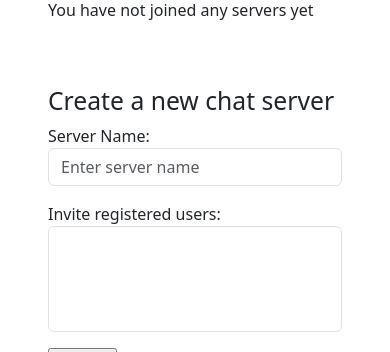
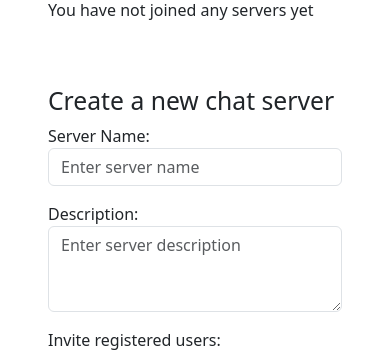
Before and after one commit to Cap0n3/ZenChat, a Django app: page /dashboard/ in a window 390 px wide. Shown: the part 301-653 px from the top of the page. Run offline with Django 5.2, Linux system fonts and the light colour scheme; the visitor is signed in with stand-in values (Sample User, id 1); data comes from the database, SQL or seed files in the repository; data that the repository does not hold is empty; parts of the project's set-up code (start-up, migrations or seed data) failed here and were passed over; some libraries are stand-ins or nearby versions.

Commit message:
Worked on room form, membership model and more

```diff
--- a/Chat/admin.py
+++ b/Chat/admin.py
@@ -45,7 +45,7 @@ class ChatServerAdmin(admin.ModelAdmin):
 
 
 class MembershipAdmin(admin.ModelAdmin):
-    list_display = ["user", "server", "role"]
+    list_display = ["server", "user", "role"]
     ordering = ["server", "user"]
 
 
--- a/Chat/apps.py
+++ b/Chat/apps.py
@@ -4,6 +4,3 @@ from django.apps import AppConfig
 class ChatConfig(AppConfig):
     default_auto_field = "django.db.models.BigAutoField"
     name = "Chat"
-
-    def ready(self):
-        import Chat.signals
--- a/Chat/forms.py
+++ b/Chat/forms.py
@@ -2,7 +2,7 @@ from .models import CustomUser
 from django import forms
 from django.contrib.auth.forms import ReadOnlyPasswordHashField
 from django.core.exceptions import ValidationError
-from .models import CustomUser, ChatServer
+from .models import CustomUser, ChatServer, Room, Membership
 
 
 # ========================= #
@@ -105,9 +105,9 @@ class SignupForm(forms.ModelForm):
         return user
 
 
-# ========================= #
-# ====== Server form ====== #
-# ========================= #
+# ======================== #
+# ====== Chat forms ====== #
+# ======================== #
 
 
 class CreateServerForm(forms.ModelForm):
@@ -123,7 +123,7 @@ class CreateServerForm(forms.ModelForm):
 
     class Meta:
         model = ChatServer
-        fields = ["name", "members"]
+        fields = ["name", "description", "members"]
         labels = {
             "name": "Server Name",
             "members": "Invite registered users",
@@ -135,6 +135,13 @@ class CreateServerForm(forms.ModelForm):
                     "placeholder": "Enter server name",
                 }
             ),
+            "description": forms.Textarea(
+                attrs={
+                    "class": "form-control",
+                    "placeholder": "Enter server description",
+                    "rows": 3,
+                }
+            ),
             "members": forms.SelectMultiple(
                 attrs={
                     "class": "form-control selectpicker",
@@ -144,3 +151,22 @@ class CreateServerForm(forms.ModelForm):
             ),
             "isPublic": forms.CheckboxInput(attrs={"class": "form-check-input"}),
         }
+
+class CreateRoomForm(forms.ModelForm):
+    def __init__(self, *args, **kwargs):
+        # Extract user_role from kwargs and pop it to prevent it from being passed to the parent class
+        user_role = kwargs.pop('user_role', None)
+        super(CreateRoomForm, self).__init__(*args, **kwargs)
+
+        if user_role != "admin":
+            # If the user is not an admin, remove the admins_only field
+            self.fields.pop("admins_only")
+
+    class Meta:
+        model = Room
+        fields = ["name", "description", "admins_only"]
+        widgets = {
+            'name': forms.TextInput(attrs={'class': 'form-control', 'placeholder': 'Enter room name'}),
+            'description': forms.Textarea(attrs={'class': 'form-control', 'placeholder': 'Enter room description', 'rows': 3}),
+            'admins_only': forms.CheckboxInput(attrs={'class': 'form-check-input'}),
+        }
--- a/Chat/models.py
+++ b/Chat/models.py
@@ -53,6 +53,13 @@ class ChatServer(models.Model):
     # messages = models.ManyToManyField(Message, related_name="messages")
     date_of_creation = models.DateTimeField(default=timezone.now)
 
+    def save(self, *args, **kwargs):
+        """
+        When server is created the owner is automatically added as an admin member
+        """
+        super(ChatServer, self).save(*args, **kwargs)
+        Membership.objects.create(user=self.owner, server=self, role="admin")
+
     def __str__(self):
         return self.name
 
@@ -68,6 +75,10 @@ class Membership(models.Model):
         ("moderator", "Moderator"),
     ]
     role = models.CharField(max_length=10, choices=ROLE_CHOICES, default="member", blank=False)
+
+    # Raise an error if the user is already a member of the server (avoid double membership)
+    class Meta:
+        unique_together = ["user", "server"]
 
     def __str__(self):
         return (
--- a/Chat/templates/Chat/dashboard.html
+++ b/Chat/templates/Chat/dashboard.html
@@ -23,7 +23,7 @@
                 <ul class="list-group">
                     {% for joined_server in joined_servers %}
                         <li class="list-group-item d-flex justify-content-between align-items-center">
-                            {{ joined_server.server }}
+                            <a href="{% url 'server' joined_server.server.id %}" class="btn btn-primary stretched-link">{{ joined_server.server.name }}</a>
                             {% if joined_server.server.owner.id == user.id %}
                                 <span class="badge bg-primary rounded-pill">owner</span>
                             {% elif joined_server.role == "admin" %}
--- a/Chat/templates/base.html
+++ b/Chat/templates/base.html
@@ -26,6 +26,11 @@
 					<li class="nav-item">
 						<a class="nav-link active" aria-current="page" href="{% url 'home' %}">Home</a>
 					</li>
+                    {% if user.is_authenticated %}
+                        <li class="nav-item">
+                            <a class="nav-link" href="{% url 'dashboard' %}">Dashboard</a>
+                        </li>
+                    {% endif %}
 				</ul>
 				<span class="navbar-text">
 					<!--Welcome user-->
--- a/Chat/views.py
+++ b/Chat/views.py
@@ -6,12 +6,14 @@ from django.contrib.auth.mixins import LoginRequiredMixin
 from django.shortcuts import render
 from django.http import HttpResponse, HttpResponseRedirect
 from django.urls import reverse_lazy
-from .models import CustomUser, ChatServer, Membership
-from .forms import LoginForm, SignupForm, CreateServerForm
+from .models import CustomUser, ChatServer, Membership, Room
+from .forms import LoginForm, SignupForm, CreateServerForm, CreateRoomForm
 from ZenChat.settings import logger
 
+# ================== #
+# === Core Views === #
+# ================== #
 
-# === Core Views === #
 class Home(View):
     template_name = "Chat/home.html"
 
@@ -118,14 +120,55 @@ def logout_view(request):
     logout(request)
     return HttpResponseRedirect(reverse_lazy("home"))
 
+# ================== #
+# === Chat Views === #
+# ================== #
 
-# === Server Views === #
 class ServerView(LoginRequiredMixin, View):
+    template_name = "Chat/chat_server.html"
+
     def get(self, request, *args, **kwargs):
         server = ChatServer.objects.get(id=self.kwargs["pk"])
         current_user = CustomUser.objects.get(pk=request.user.pk)
+        user_role = Membership.objects.get(user=current_user, server=server).role
+        chat_rooms = Room.objects.filter(chat_server=server)
 
         if current_user not in server.members.all():
-            return HttpResponse("You are not a member of this server")
+            logger.info(f"User {current_user.username} is not a member of {server.name} but checked the server page")
+            context = {
+                "server": server,
+                "rooms": chat_rooms,
+                "error": "You are not a member of this server",
+            }
         else:
-            return HttpResponse(f"Server: {server.name}")
+            logger.info(f"User {current_user.username} is a member of {server.name}. Role: {user_role}")
+            context = {
+                "server": server,
+                "form": CreateRoomForm(user_role=user_role),
+                "rooms": chat_rooms,
+            }
+
+        return render(request, self.template_name, context)
+
+    def post(self, request, *args, **kwargs):
+        server = ChatServer.objects.get(id=self.kwargs["pk"])
+        current_user = CustomUser.objects.get(pk=request.user.pk)
+        user_role = Membership.objects.get(user=current_user, server=server).role
+
+        form = CreateRoomForm(request.POST, user_role=user_role)
+
+        if form.is_valid():
+            logger.debug(f"Form is valid: {form.cleaned_data}")
+            form.instance.chat_server = server
+            #form.save()
+            form = CreateRoomForm(user_role=user_role)
+        else:
+            logger.warning(f"Form is invalid: {form.errors}")
+
+        context = {
+            "server": server,
+            "rooms": Room.objects.filter(chat_server=server),
+            "form": form,
+        }
+
+        return render(request, self.template_name, context)
```
Also changed, not shown: Chat/signals.py (deleted, +0 -13 lines), Chat/templates/Chat/chat_server.html (added, +44 -0 lines).
